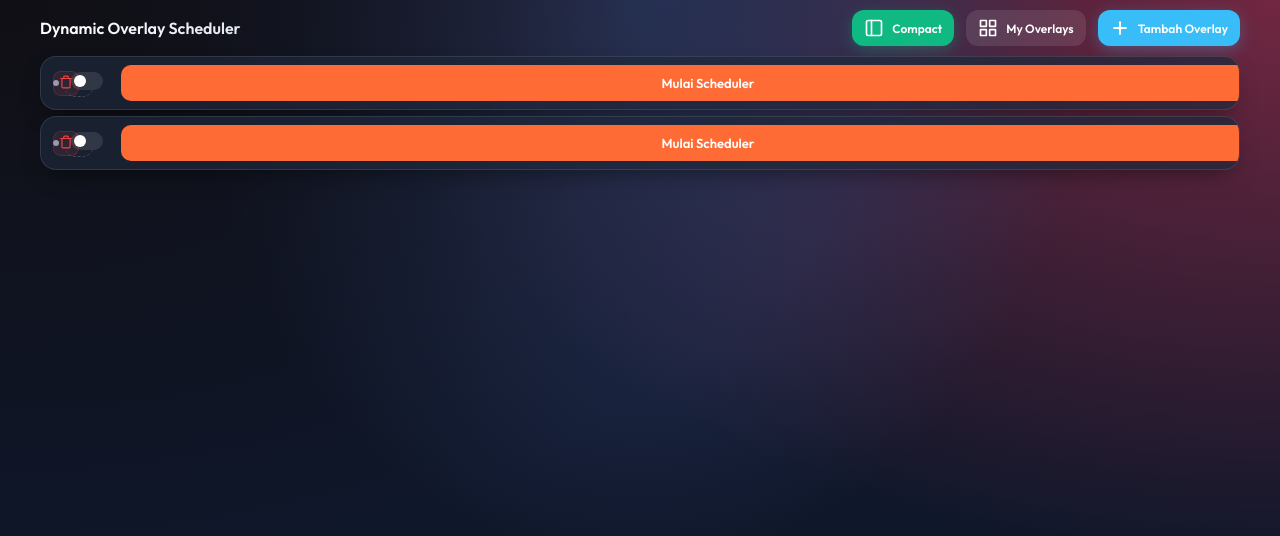
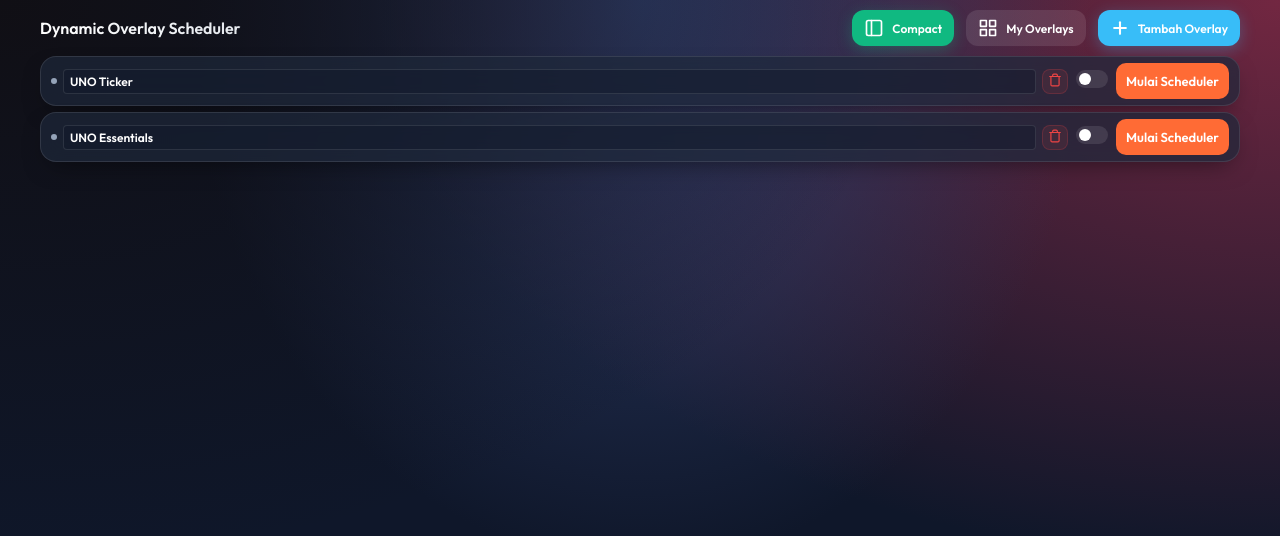
Before and after one commit to numufidz/obs-overlay, a plain HTML site: page index.html in a window 1280 px wide. Both pictures are taken after a click on the button "Compact". Drawn offline with Linux system fonts and the light colour scheme.

Commit message:
fix: compact mode layout width and overflow issues

```diff
--- a/index.html
+++ b/index.html
@@ -617,31 +617,45 @@
         }
 
         body.compact-mode .card {
-            padding: 8px 12px;
+            padding: 6px 10px;
             display: flex;
             flex-direction: row;
             align-items: center;
-            gap: 10px;
+            gap: 8px;
         }
 
-        /* Horizontal layout: Name | Toggle | Button */
+        /* Horizontal layout: Name | Toggle | Button | Remove */
         body.compact-mode .card-header {
             margin-bottom: 0;
             flex: 1;
             min-width: 0;
+            display: flex;
+            align-items: center;
+            gap: 6px;
         }
 
         body.compact-mode .card-title-group {
+            flex: 1;
+            min-width: 0;
+            display: flex;
+            align-items: center;
             gap: 6px;
         }
 
         body.compact-mode .card-title {
             font-size: 12px;
+            flex: 1;
+            min-width: 80px;
+            padding: 4px 6px;
+            border-radius: 4px;
+            background: rgba(15, 23, 42, 0.4);
+            border: 1px solid rgba(255, 255, 255, 0.1);
         }
 
         body.compact-mode .btn-remove {
             padding: 3px 5px;
             font-size: 10px;
+            flex-shrink: 0;
         }
 
         body.compact-mode .status-dot {
@@ -662,7 +676,7 @@
         /* Compact toggle switch */
         body.compact-mode .switch-group {
             margin-bottom: 0;
-            padding: 4px 8px;
+            padding: 0;
             flex-shrink: 0;
             min-width: auto;
             background: transparent;
@@ -688,10 +702,26 @@
         }
 
         body.compact-mode .btn-main {
-            padding: 6px 12px;
+            padding: 6px 10px;
             font-size: 11px;
             white-space: nowrap;
             flex-shrink: 0;
+            width: auto;
+            /* Reset width from 100% */
+            min-width: 80px;
+        }
+
+        body.compact-mode .card-title {
+            font-size: 12px;
+            flex: 1;
+            width: 100%;
+            /* Ensure it fills the flex container */
+            min-width: 60px;
+            /* Reduced min-width to prevent overflow */
+            padding: 4px 6px;
+            border-radius: 4px;
+            background: rgba(15, 23, 42, 0.4);
+            border: 1px solid rgba(255, 255, 255, 0.1);
         }
 
         .btn-compact {
```
